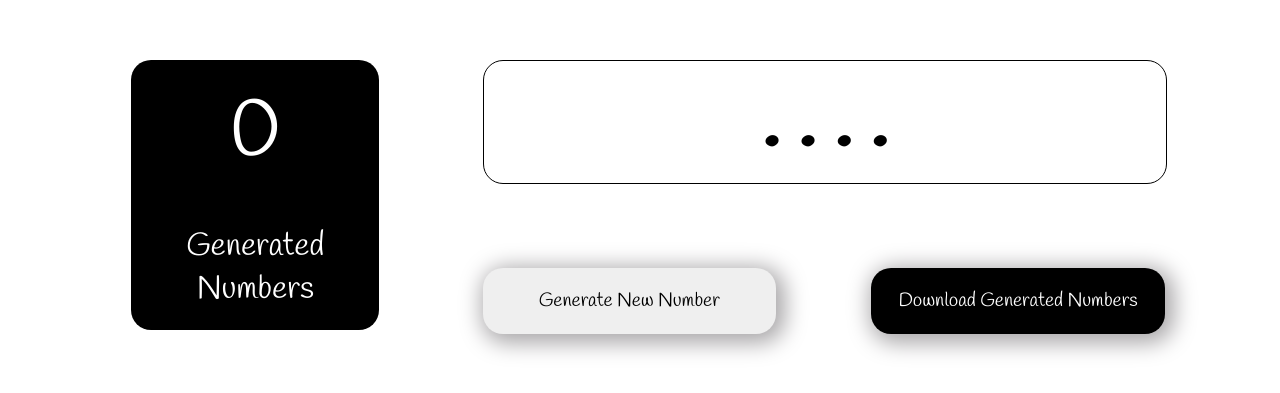
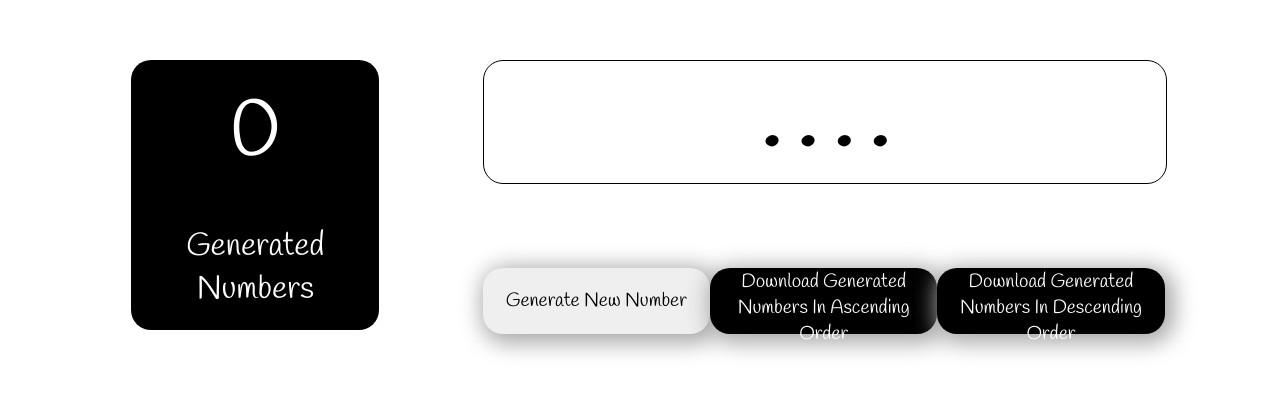
Before and after one commit to paradisekelechi/NumberGenerator, a React app: page / in a window 1280 px wide. Shown: the part 213-606 px from the top of the page. Built offline with nearby package versions, Linux system fonts and the light colour scheme; the HTML template or start-up script is replaced by a standard one.

Commit message:
implement sorting in ascending and descending order

```diff
--- a/src/App.jsx
+++ b/src/App.jsx
@@ -60,12 +60,18 @@ class App extends Component {
             <div className="button-wrapper">
               <button onClick={this.generateNumber} className="button generate">Generate New Number</button>
               <ReactToPrint
-                trigger={() => <button className="button download">Download Generated Numbers</button>}
+                trigger={() => <button className="button download">Download Generated Numbers In Ascending Order</button>}
                 content={() => this.componentRef}
                 onAfterPrint={this.clearStorage}
               />
+              <ReactToPrint
+                trigger={() => <button className="button download">Download Generated Numbers In Descending Order</button>}
+                content={() => this.componentDescRef}
+                onAfterPrint={this.clearStorage}
+              />
               <div style={{ display: 'none' }}>
-                <PDFPrint ref={el => (this.componentRef = el)} />
+                <PDFPrint order='ascending' ref={el => (this.componentRef = el)} />
+                <PDFPrint order='descending' ref={el => (this.componentDescRef = el)} />
               </div>
             </div>
           </div>
--- a/src/PDFPrint.jsx
+++ b/src/PDFPrint.jsx
@@ -18,11 +18,18 @@ class PDFPrint extends Component {
   }
   render() {
     const { numbers } = this.state;
+    const { order } = this.props;
     return (
       <div>
-        {numbers.length > 0 && numbers.sort().map((number, i) => (
-          <h4 key={i}>{number}</h4>
-        ))}
+        {
+          order === 'ascending' ?
+            numbers.length > 0 && numbers.sort().map((number, i) => (
+              <h4 key={i}>{number}</h4>
+            )) :
+            numbers.length > 0 && numbers.sort((a, b) => b - a).map((number, i) => (
+              <h4 key={i}>{number}</h4>
+            ))
+        }
       </div>
     );
   }
```
Also changed, not shown: 13 other files (tests, documents, lock files or other folders).
